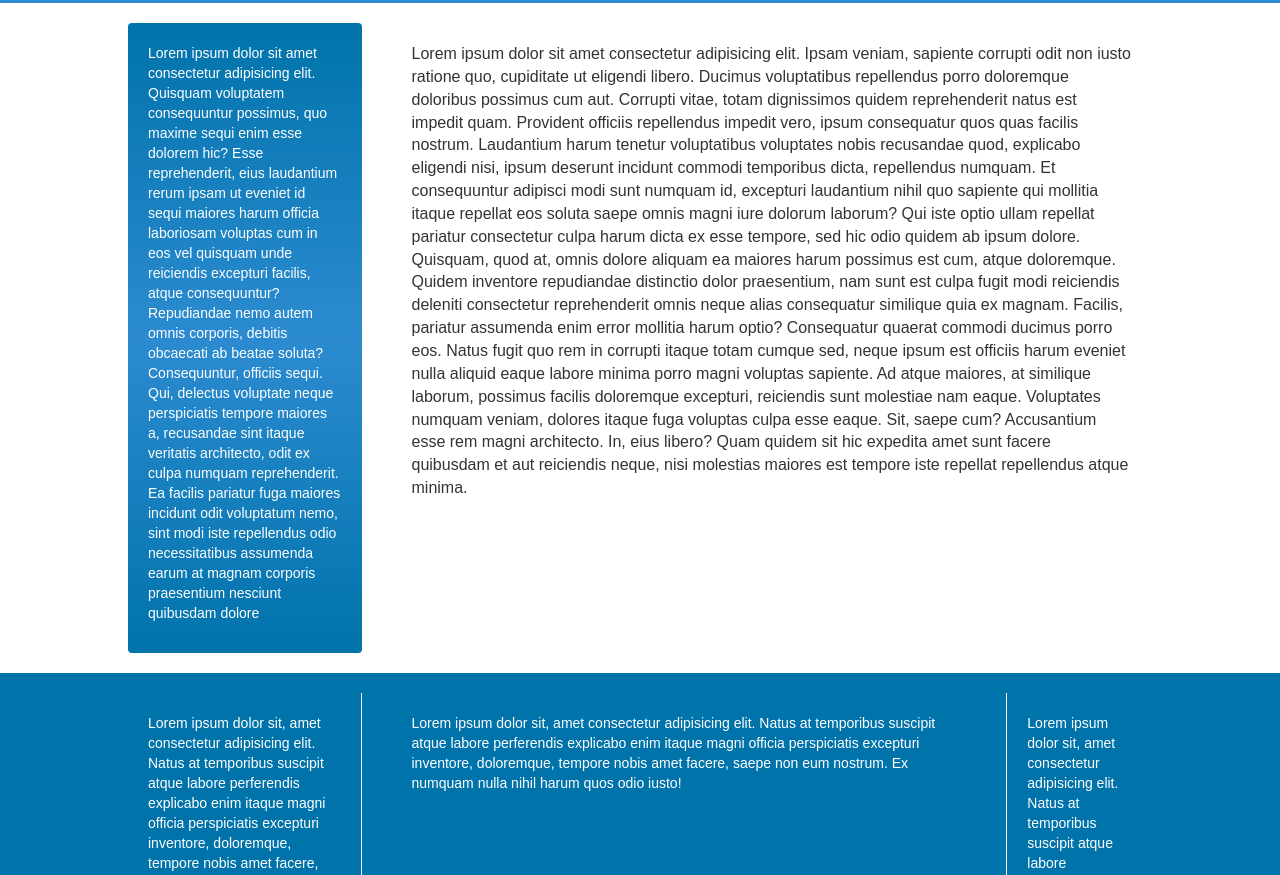
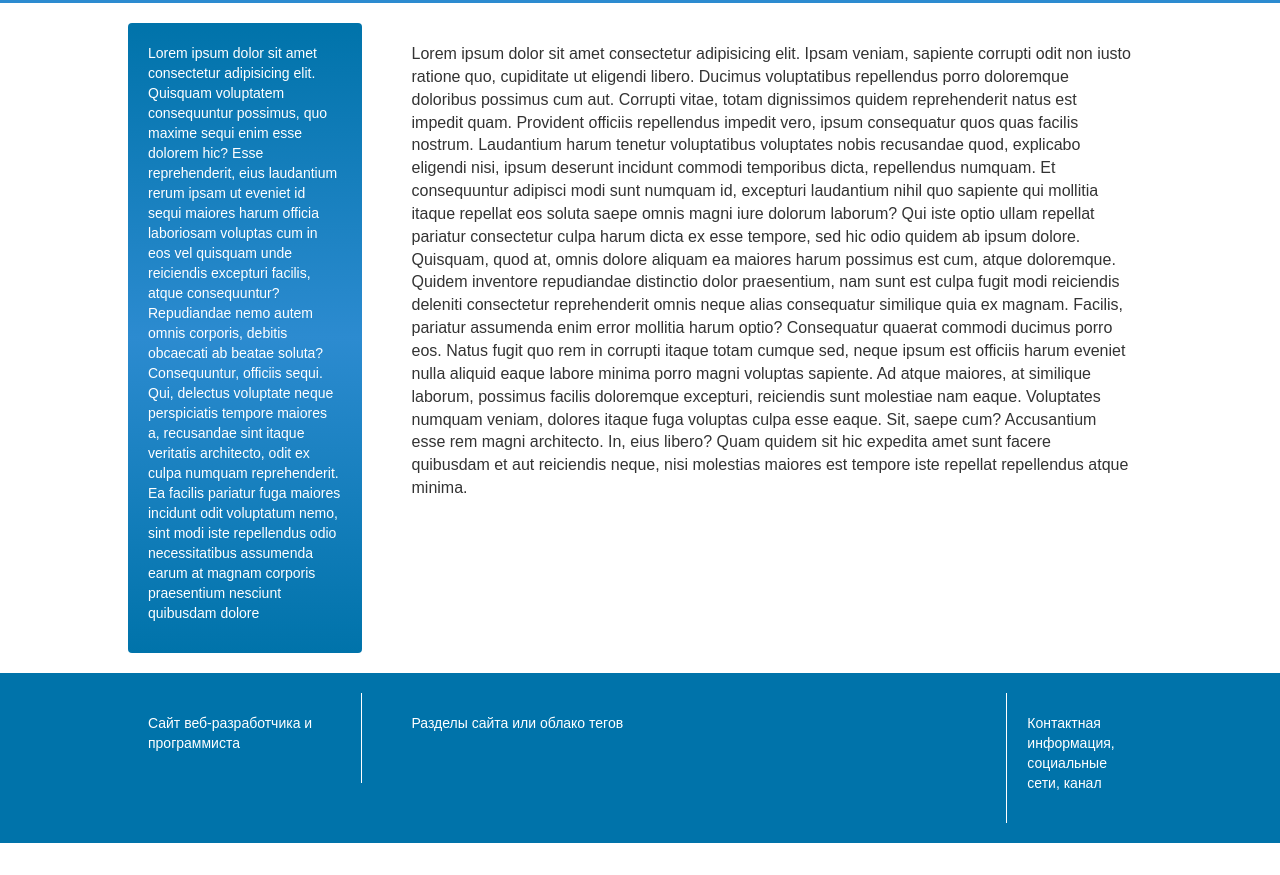
Before and after one commit to Nemolite/nemolite-main-html, a website: page index.html in a window 1280 px wide. Shown: the part 77-952 px from the top of the page. Drawn offline with nearby package versions, Linux system fonts and the light colour scheme.

Commit message:
info footer

```diff
--- a/index.html
+++ b/index.html
@@ -104,17 +104,17 @@
 			<div class="row">
 				<div class="col-xs-12 col-sm-4 col-md-3 col-lg-3">
 					<div class="footer-content-left">
-						<p>Lorem ipsum dolor sit, amet consectetur adipisicing elit. Natus at temporibus suscipit atque labore perferendis explicabo enim itaque magni officia perspiciatis excepturi inventore, doloremque, tempore nobis amet facere, saepe non eum nostrum. Ex numquam nulla nihil harum quos odio iusto!</p>
+						<p>Сайт веб-разработчика и программиста</p>
 					</div>
 				</div>
 				<div class="col-xs-12 col-sm-4 col-md-7 col-lg-7">
 					<div class="footer-content-middle">
-						<p>Lorem ipsum dolor sit, amet consectetur adipisicing elit. Natus at temporibus suscipit atque labore perferendis explicabo enim itaque magni officia perspiciatis excepturi inventore, doloremque, tempore nobis amet facere, saepe non eum nostrum. Ex numquam nulla nihil harum quos odio iusto!</p>
+						<p>Разделы сайта или облако тегов</p>
 					</div>
 				</div>
 				<div class="col-xs-12 col-sm-4 col-md-2 col-lg-2">
 					<div class="footer-content-right">
-						<p>Lorem ipsum dolor sit, amet consectetur adipisicing elit. Natus at temporibus suscipit atque labore perferendis explicabo enim itaque magni officia perspiciatis excepturi inventore, doloremque, tempore nobis amet facere, saepe non eum nostrum. Ex numquam nulla nihil harum quos odio iusto!</p>
+						<p>Контактная информация, социальные сети, канал</p>
 					</div>
 
 				</div>
```
